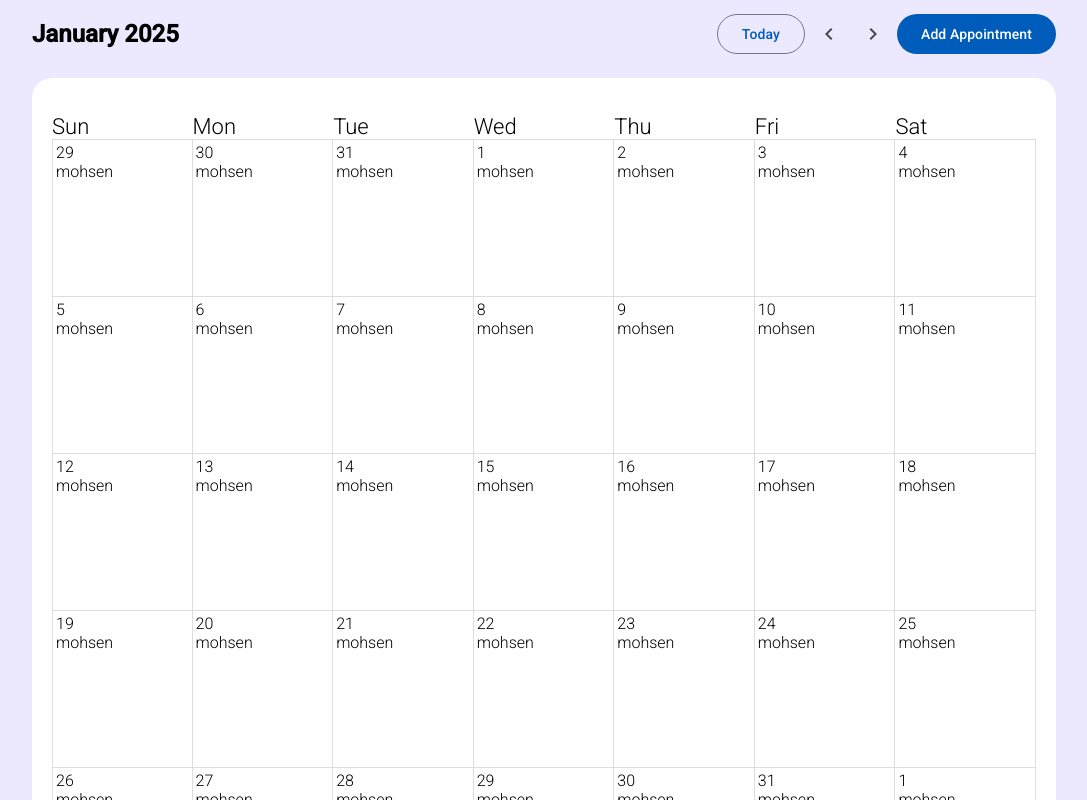
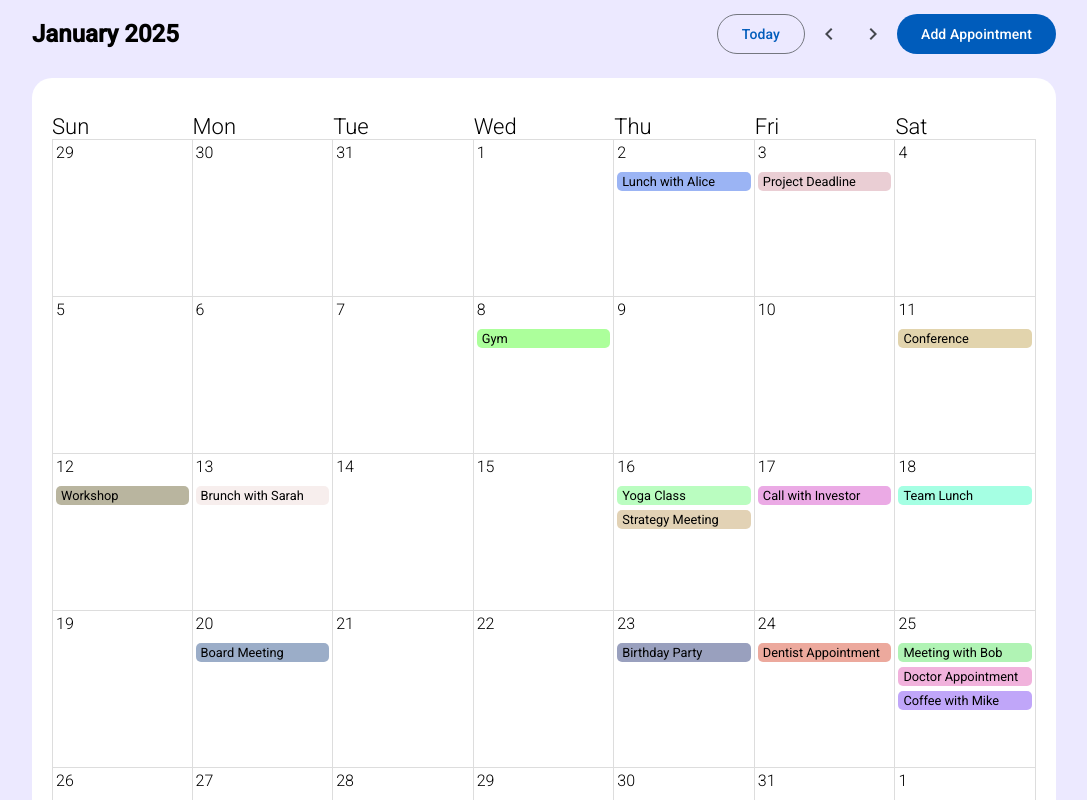
Before and after one commit to Mohsen-graphyy/calender, an Angular app: page /calendar in a window 1280 px wide. Shown: the top 800 px of the page, without its empty margins (96-1183 px from the left). Built offline with nearby package versions, Linux system fonts and the light colour scheme.

Commit message:
refactor calendar component to display appointments with improved styling and date comparison logic

```diff
--- a/src/app/calendar/calendar.component.html
+++ b/src/app/calendar/calendar.component.html
@@ -44,15 +44,16 @@
             <td>
               <div class="cell-overlay" tabindex="0"></div>
               <div class="date">{{ date.getDate() }}</div>
-              <div class="appointments">
-                <!-- @for (appointment of appointments; track $index) { -->
-                <ng-container>
-                  <div tabindex="0" class="appointment">
-                    <!-- <span>{{ appointment.title }}</span> -->
-                    <span> mohsen</span>
-                  </div>
-                </ng-container>
-                <!-- } -->
+              <div class="calendar__appointment">
+                @for (appointment of appointments; track $index) {
+                    @if (isEqualDate(appointment.date, date)) {
+                        <ng-container>
+                            <div tabindex="0" class="calendar__appointment--item" [style]="{backgroundColor: appointment.color}">
+                                <span>{{ appointment.title }}</span>
+                            </div>
+                        </ng-container>
+                    }
+                }
               </div>
             </td>
             }
--- a/src/app/calendar/calendar.component.scss
+++ b/src/app/calendar/calendar.component.scss
@@ -65,4 +65,20 @@
       }
     }
   }
+  @include element(appointment) {
+    margin-top: 10px;
+    display: flex;
+    flex-direction: column;
+    gap: 5px;
+    font-size: 0.8em;
+    @include modifier(item) {
+      white-space: nowrap;
+      overflow: hidden;
+      text-overflow: ellipsis;
+      display: block;
+      padding: 2px 5px;
+      border-radius: 5px;
+      font-weight: 400;
+    }
+  }
 }
--- a/src/app/calendar/calendar.component.ts
+++ b/src/app/calendar/calendar.component.ts
@@ -266,4 +266,13 @@ export class CalendarComponent {
       this.timeSlots.push(time);
     }
   }
+
+  isEqualDate(date: Date, checkedDate: Date): boolean {
+    if (!date || !checkedDate) return false;
+    return (
+      date.getFullYear() === checkedDate.getFullYear() &&
+      date.getMonth() === checkedDate.getMonth() &&
+      date.getDate() === checkedDate.getDate()
+    );
+  }
 }
```
